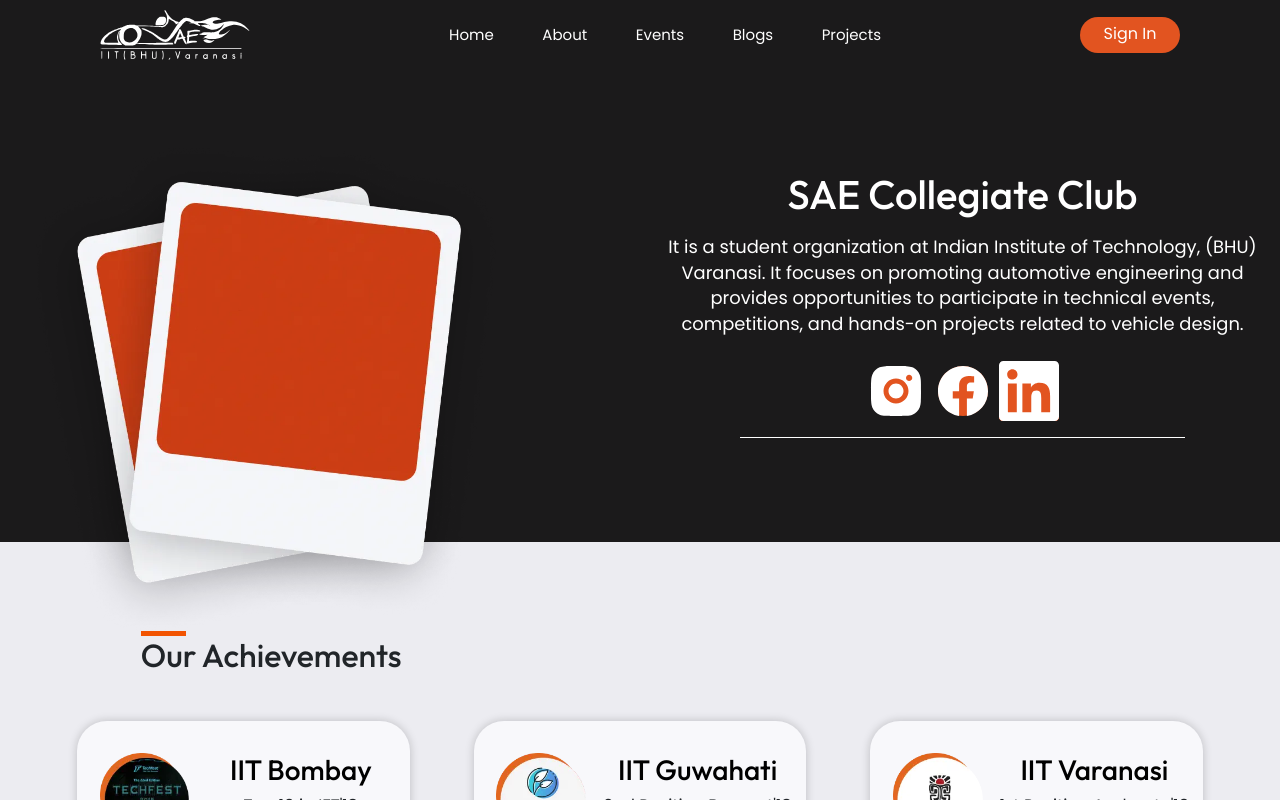
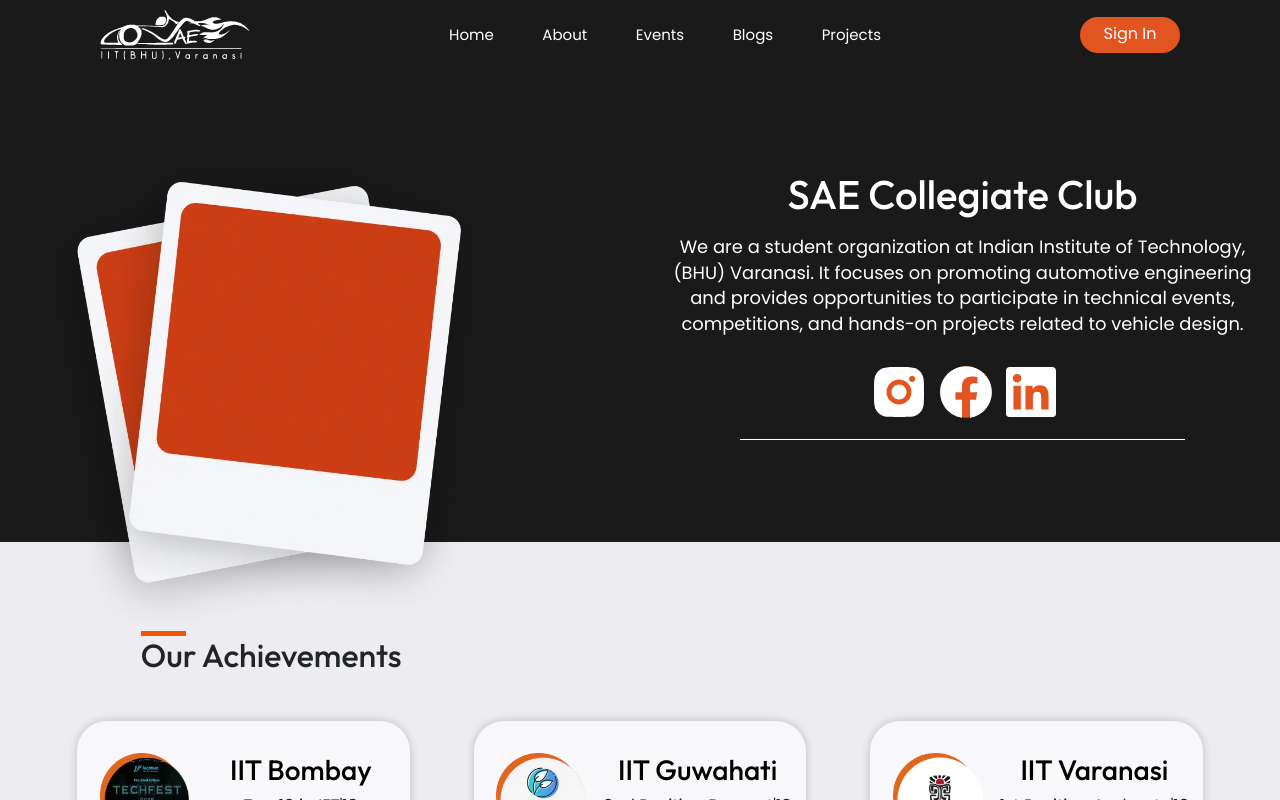
Before and after one commit to automobile-club/Automobile-Website, a Next.js app: page / in a window 1280 px wide. Shown: the top 800 px of the page. Built offline with nearby package versions, Linux system fonts and the light colour scheme.

Commit message:
some minor changes

```diff
--- a/pages/index.tsx
+++ b/pages/index.tsx
@@ -29,7 +29,7 @@ function Home() {
           </div>
           <div className={styles.sae_content}>
             <p className={styles.sae_long_text}>
-              It is a student organization at Indian Institute of Technology,
+              We are a student organization at Indian Institute of Technology,
               (BHU) Varanasi. It focuses on promoting automotive engineering and
               provides opportunities to participate in technical events,
               competitions, and hands-on projects related to vehicle design.
@@ -50,8 +50,8 @@ function Home() {
                 className={styles.facebook_img}
                 src="/images/facebook_hero.svg"
                 alt="facebook"
-                width={60}
-                height={60}
+                width={62}
+                height={62}
               />
             </a>
             <a href="#">
@@ -59,8 +59,8 @@ function Home() {
                 className={styles.linkedIn_img}
                 src="/images/linkedIn_hero.svg"
                 alt="linkedIn"
-                width={60}
-                height={60}
+                width={50}
+                height={50}
               />
             </a>
           </div>
--- a/styles/Home.module.css
+++ b/styles/Home.module.css
@@ -37,6 +37,9 @@
   padding-top: 0.65vw;
   padding-bottom: 1.25vw;
   gap: 0.5vw;
+}
+.linkedIn_img{
+  margin-left: 0.25vw;
 }
 
 .social_media > a {
```
